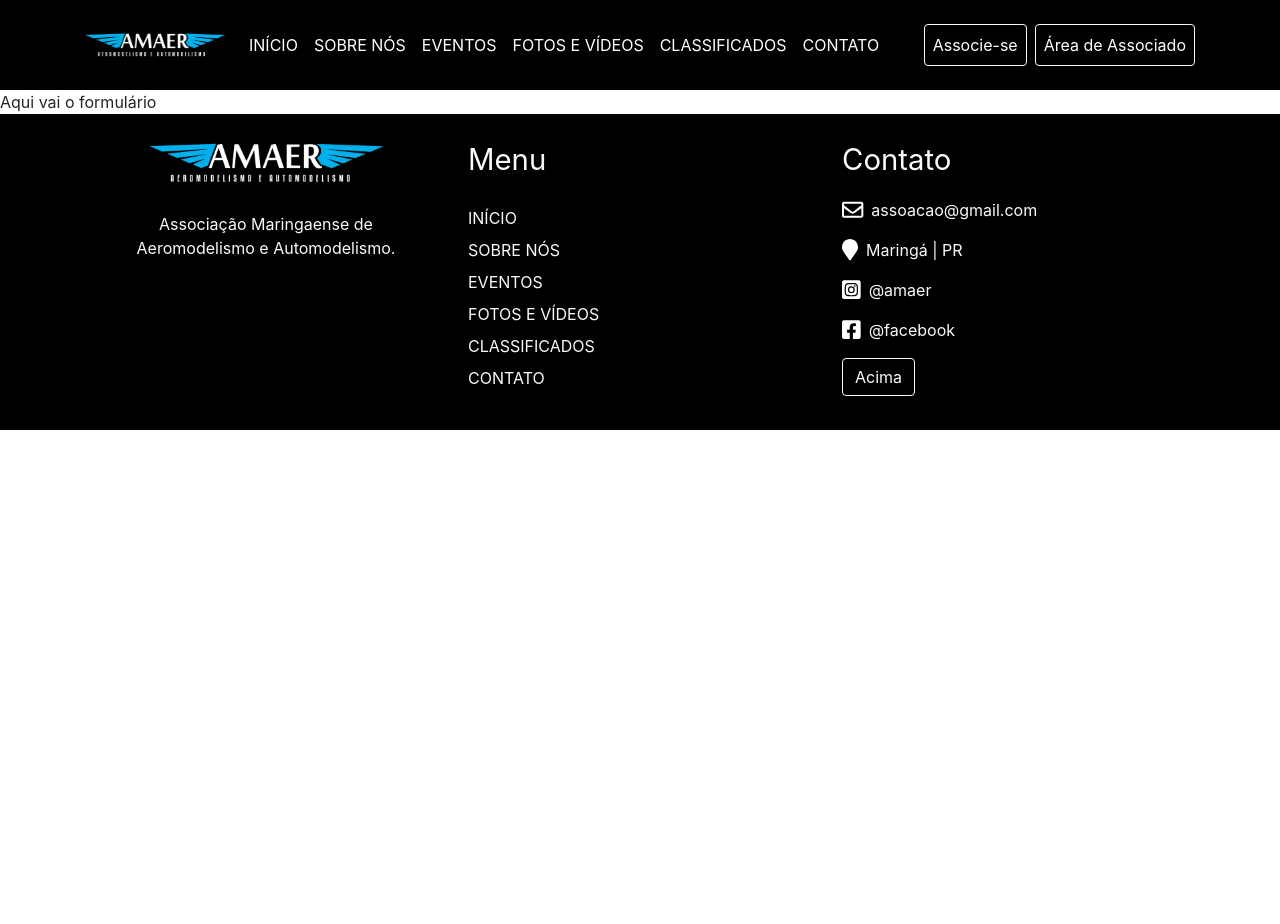
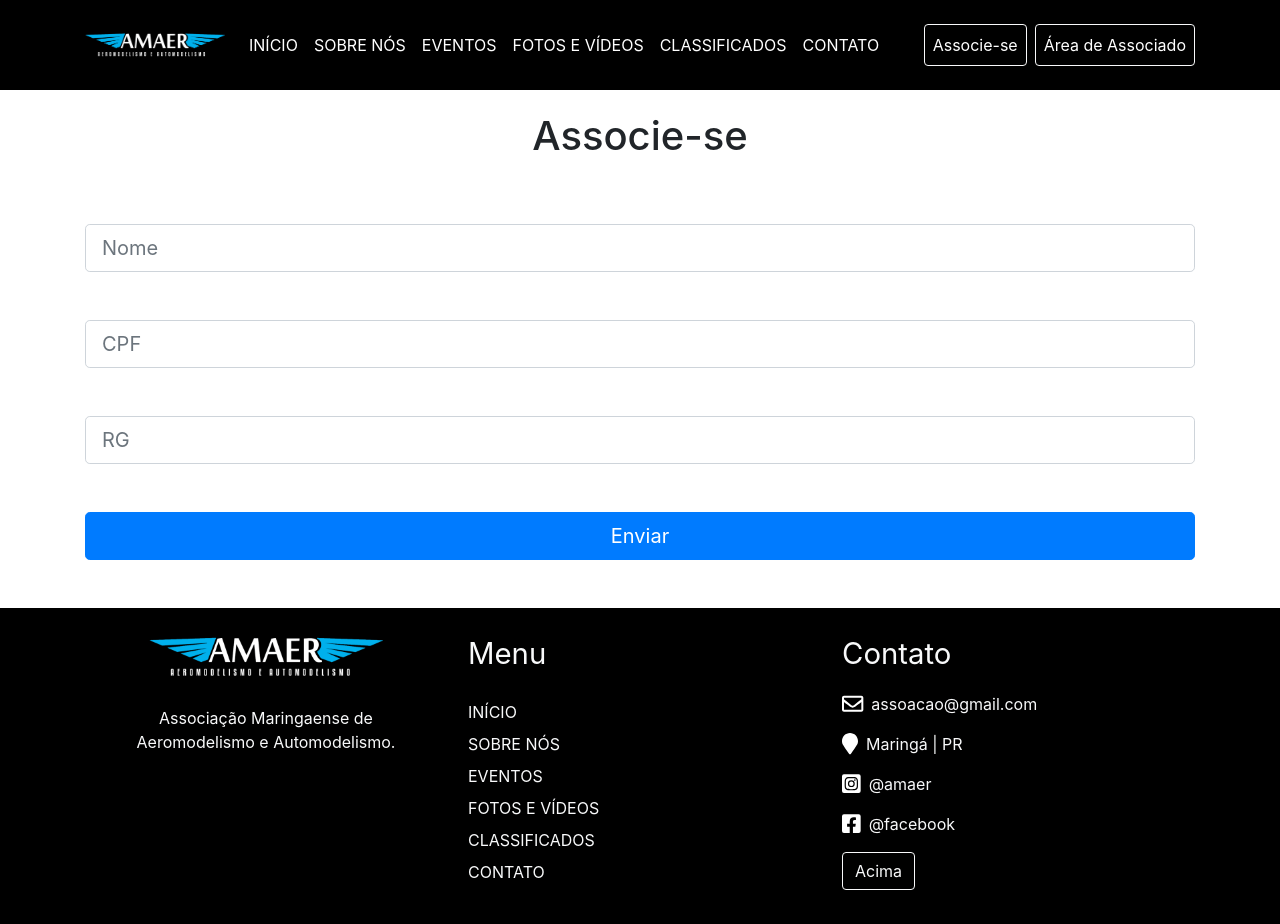
Before and after one commit to ifpr-paranavai/associacao-client-front, a React (Create React App) app: page /associar in a window 1280 px wide. Before the commit the page ends 800 px from the top, so only its background shows below. Built offline with nearby package versions, Linux system fonts and the light colour scheme.

Commit message:
Formulário de associar-se com comunicando com service

```diff
--- a/src/componentes/BarraNavegacao/BarraNavegacao.js
+++ b/src/componentes/BarraNavegacao/BarraNavegacao.js
@@ -8,7 +8,7 @@ import {Navbar, Nav, Container} from 'react-bootstrap';
 class BarraNavegacao extends Component{
   render(){
     return (
-        <Navbar className="nav-texto-branco py-4" expand="lg" sticky="top" id = "menuopcoes">
+        <Navbar className="nav-texto-branco py-4" expand="lg" fixed="top" id = "menuopcoes">
           <Container>
             <Navbar.Brand href="#home">
               <img
--- a/src/componentes/Contato/Contato.js
+++ b/src/componentes/Contato/Contato.js
@@ -19,8 +19,8 @@ class Contato extends Component{
                   Contato
                 </h1>
               </Row>
-              <Form className = "p-5 formulario-contato">
-                <Row >
+              <Form className = "p-5 mb-4 mx-5 formulario-contato">
+                <Row>
                   <Col>
                     <Form.Control  className="mb-5" placeholder="Nome" size="lg"  />
                     <Form.Control className="mb-5"  placeholder="E-mail" size="lg" />
--- a/src/componentes/Rodape/Rodape.js
+++ b/src/componentes/Rodape/Rodape.js
@@ -23,7 +23,7 @@ class Rodape extends Component{
             </Col>
             <Col xs = {12} md = {4}  className = "text-sm-center text-md-left">
               <p className = "titulo-rodape">Menu</p>
-              <ul class="list-unstyled text-light">
+              <ul className="list-unstyled text-light">
               <li className = "pt-2">
                 <a href="/" className="text-light">INÍCIO</a>
               </li>
@@ -52,7 +52,7 @@ class Rodape extends Component{
               <p><FontAwesomeIcon icon={faMapMarker} color="white" size="lg" className="mr-2"/>Maringá | PR</p>
               <p><FontAwesomeIcon icon={faInstagramSquare} color="white" size="lg" className="mr-2"/>@amaer</p>
               <p><FontAwesomeIcon icon={faFacebookSquare} color="white" size="lg" className="mr-2"/>@facebook</p>
-              <a class="btn btn-outline-light text-center" href="/#menuopcoes" >Acima</a>
+              <a className="btn btn-outline-light text-center" href="/#menuopcoes" >Acima</a>
             </Col>
           </Row>
         </Container>
--- a/src/componentes/SobreNos/SobreNos.js
+++ b/src/componentes/SobreNos/SobreNos.js
@@ -22,8 +22,8 @@ class SobreNos extends Component{
       render(){
         const {sobre} = this.state
         return (
-            <Container className="text-white">
-                <Row>
+            <Container className="text-white h-100">
+                <Row className="h-100 align-items-center">
                     <Col className="px-lg-5 d-flex flex-column justify-content-center shadow-lg">
                         <h1 className="text-center">A Amaer</h1>
                         <p className="mb-3 lead">{sobre.texto}</p>
--- a/src/paginas/Associar/Associar.js
+++ b/src/paginas/Associar/Associar.js
@@ -1,14 +1,39 @@
 import './estilo.css';
-import React, { Component } from 'react';
-
+import React, { Component} from 'react';
+import AssociarService from '../../service/AssociarService'
+import { Form, Container, Row, Col, Button} from 'react-bootstrap';
 
 class Associar extends Component{
+  async handleSubmit(event){
+    event.preventDefault();
+    const data = new FormData(event.target)
+    const resposta = await AssociarService.postarDadosDoFormulario(data)
+    alert(resposta)
+  }
   render(){
     return (
-        <div>Aqui vai o formulário</div>
+      <Container className="mt-5 pt-5">
+          <Row className="justify-content-center mb-5">
+            <h1 className="my-3">
+              Associe-se
+            </h1>
+          </Row>
+          <Form className = "pb-5 formulario-contato" onSubmit={this.handleSubmit}>
+            <Row >
+              <Col>
+                <Form.Control  className="mb-5" placeholder="Nome" id="nome" name="nome" size="lg"  />
+                <Form.Control className="mb-5"  placeholder="CPF" id="cpf" name="cpf" size="lg" />
+                <Form.Control className="mb-5"  placeholder="RG" id="rg" name="rg" size="lg" />
+                <Button block size="lg" variant="primary" type="submit" >
+                    Enviar
+                </Button>
+              </Col>
+            </Row>
 
+          </Form>
+
+      </Container>
     )
-
   }
 }
 
--- a/src/paginas/Home/Home.js
+++ b/src/paginas/Home/Home.js
@@ -10,22 +10,23 @@ class Home extends Component{
       render(){
             return (
                   <>
-                         <section className="fundo-preto py-5" id="sobrenos">
-                              <SobreNos />
-                        </section>
+
                         <Parallax
                               blur={{ min: -15, max: 15 }}
-                             // bgImage="https://scontent.fmgf6-1.fna.fbcdn.net/v/t1.0-9/39409339_1910707798997487_917810807230693376_n.jpg?_nc_cat=102&ccb=2&_nc_sid=e3f864&_nc_ohc=n28bEkKX-KcAX8Id6HL&_nc_ht=scontent.fmgf6-1.fna&oh=dcc3b67be0e9dd251981721e46a93f48&oe=5FDA4661"
+                        // bgImage="https://scontent.fmgf6-1.fna.fbcdn.net/v/t1.0-9/39409339_1910707798997487_917810807230693376_n.jpg?_nc_cat=102&ccb=2&_nc_sid=e3f864&_nc_ohc=n28bEkKX-KcAX8Id6HL&_nc_ht=scontent.fmgf6-1.fna&oh=dcc3b67be0e9dd251981721e46a93f48&oe=5FDA4661"
                               bgImage="https://cdn.pixabay.com/photo/2017/09/07/14/33/cloud-2725520_960_720.jpg"
 
                               bgImageAlt="Amaer"
-                              strength={-200}
+                              strength={200}
                         >
-                              <section className="py-5 text-center"  id="idnoticias">
-                                    <Noticias />
+                              <section className="principal py-5" id="sobrenos">
+                                    <SobreNos />
                               </section>
                         </Parallax>
 
+                        <section className="fundo-preto py-5 text-center"  id="idnoticias">
+                              <Noticias />
+                        </section>
 
 
                         <Parallax
--- a/src/paginas/Home/estilo.css
+++ b/src/paginas/Home/estilo.css
@@ -1,3 +1,10 @@
+.principal{
+    height: 100vh;
+    min-height: 500px;
+    background-size: cover;
+    background-position: center;
+    background-repeat: no-repeat;
+}
 .fundo-preto{
     background-color: black !important;
 }
--- /dev/null
+++ b/src/service/AssociarService.js
@@ -0,0 +1,20 @@
+
+
+class AssociarService{
+    static postarDadosDoFormulario(dadosDoFormulario){
+        var object = {};
+        //Transforma para objeto
+        dadosDoFormulario.forEach(function(value, key){
+            object[key] = value;
+        });
+        //Transforma para JSON
+        var json = JSON.stringify(object);
+
+        //Envia para api
+        console.log("AssociarServiceFazer uma requisição post para api quando implementada")
+        console.log(json)
+        return json;
+    }
+}
+
+export default AssociarService;
```
